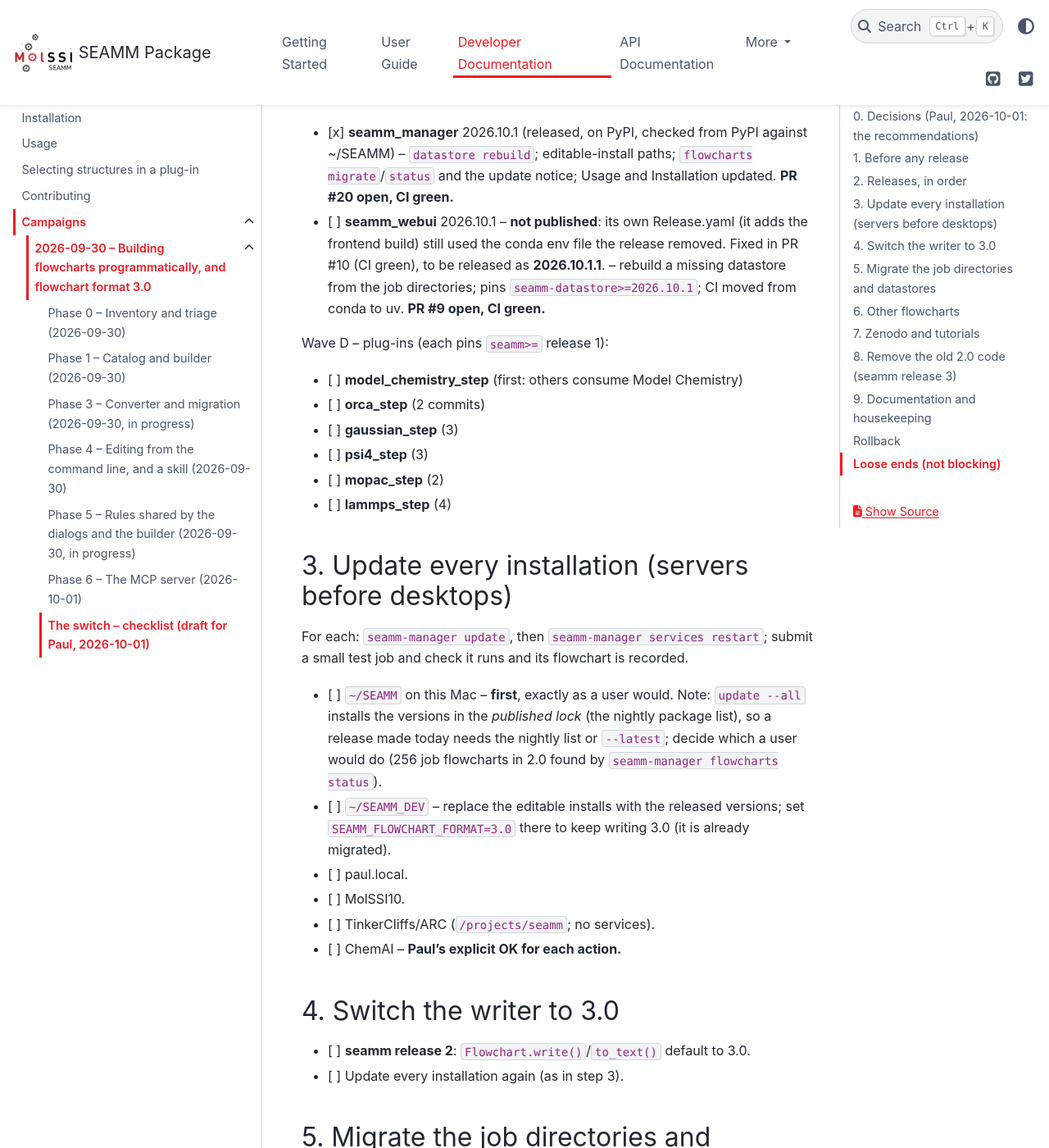
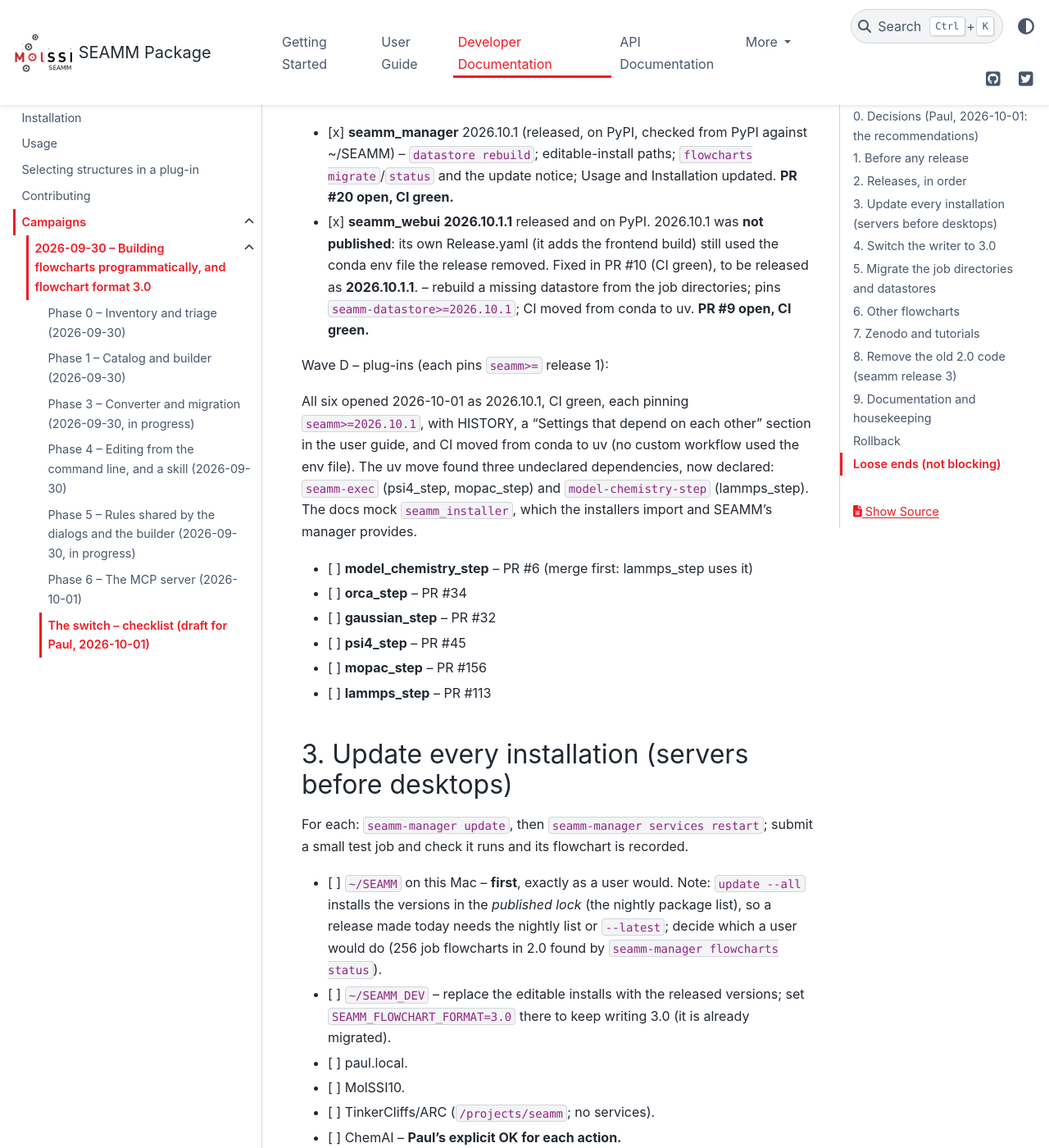
Before and after one commit to molssi-seamm/seamm, a Sphinx documentation site: the page built from docs/developer_guide/campaigns/2026-09-30/NOTES_switch.rst, in a window 1280 px wide and 1400 px high, scrolled down 2407 px. Shown: the whole window at 82% size. Built offline with Sphinx 7.4.7 and the PyData theme 0.15.4, drawn with Linux system fonts in a browser that asks for light colours; pages that are not in the unit, such as notebooks, are missing from menus; some of the changed text lies outside the part shown.

Commit message:
Switch checklist: seamm_webui 2026.10.1.1 released; Wave D PRs open
Co-Authored-By: Claude Opus 5.5 <noreply@anthropic.com>

```diff
--- a/docs/developer_guide/campaigns/2026-09-30/NOTES_switch.rst
+++ b/docs/developer_guide/campaigns/2026-09-30/NOTES_switch.rst
@@ -83,7 +83,7 @@ Wave C -- services (pin seamm_datastore):
 - [x] **seamm_manager** 2026.10.1 (released, on PyPI, checked from PyPI against ~/SEAMM) -- ``datastore rebuild``; editable-install paths;
   ``flowcharts migrate``/``status`` and the update notice; Usage and Installation
   updated. **PR #20 open, CI green.**
-- [ ] **seamm_webui** 2026.10.1 -- **not published**: its own Release.yaml (it adds the
+- [x] **seamm_webui** **2026.10.1.1** released and on PyPI. 2026.10.1 was **not published**: its own Release.yaml (it adds the
   frontend build) still used the conda env file the release removed. Fixed in PR #10
   (CI green), to be released as **2026.10.1.1**. -- rebuild a missing datastore from the job directories;
   pins ``seamm-datastore>=2026.10.1``; CI moved from conda to uv. **PR #9 open, CI
@@ -91,12 +91,19 @@ Wave C -- services (pin seamm_datastore):
 
 Wave D -- plug-ins (each pins ``seamm>=`` release 1):
 
-- [ ] **model_chemistry_step** (first: others consume Model Chemistry)
-- [ ] **orca_step** (2 commits)
-- [ ] **gaussian_step** (3)
-- [ ] **psi4_step** (3)
-- [ ] **mopac_step** (2)
-- [ ] **lammps_step** (4)
+All six opened 2026-10-01 as 2026.10.1, CI green, each pinning ``seamm>=2026.10.1``,
+with HISTORY, a "Settings that depend on each other" section in the user guide, and CI
+moved from conda to uv (no custom workflow used the env file). The uv move found three
+undeclared dependencies, now declared: ``seamm-exec`` (psi4_step, mopac_step) and
+``model-chemistry-step`` (lammps_step). The docs mock ``seamm_installer``, which the
+installers import and SEAMM's manager provides.
+
+- [ ] **model_chemistry_step** -- PR #6 (merge first: lammps_step uses it)
+- [ ] **orca_step** -- PR #34
+- [ ] **gaussian_step** -- PR #32
+- [ ] **psi4_step** -- PR #45
+- [ ] **mopac_step** -- PR #156
+- [ ] **lammps_step** -- PR #113
 
 3. Update every installation (servers before desktops)
 ------------------------------------------------------
@@ -199,4 +206,6 @@ Loose ends (not blocking)
   ``~/.seamm.d/seammrc``.
 - MOPAC's step ``__init__`` runs ``cpuinfo`` (a subprocess) for every MOPAC step.
 - ``ChemAI_WebUI`` and ``MacMini`` report errors from this Mac (not investigated).
+- The plug-ins' installers import ``seamm_installer`` (provided by seamm-manager) without
+  declaring it; fine in an installation, which always has the manager.
 - An MCP endpoint in the web UI (Option 2) when someone beyond the two of us needs it.
```
